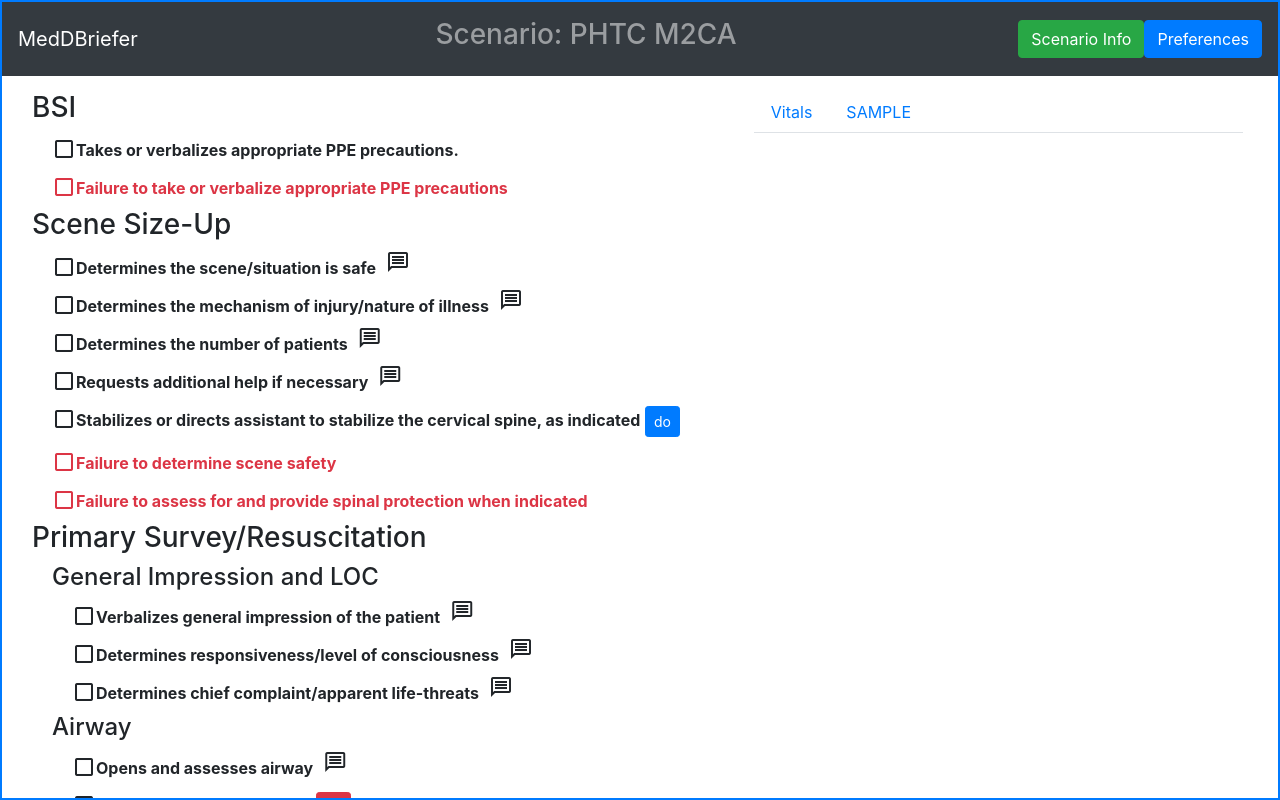
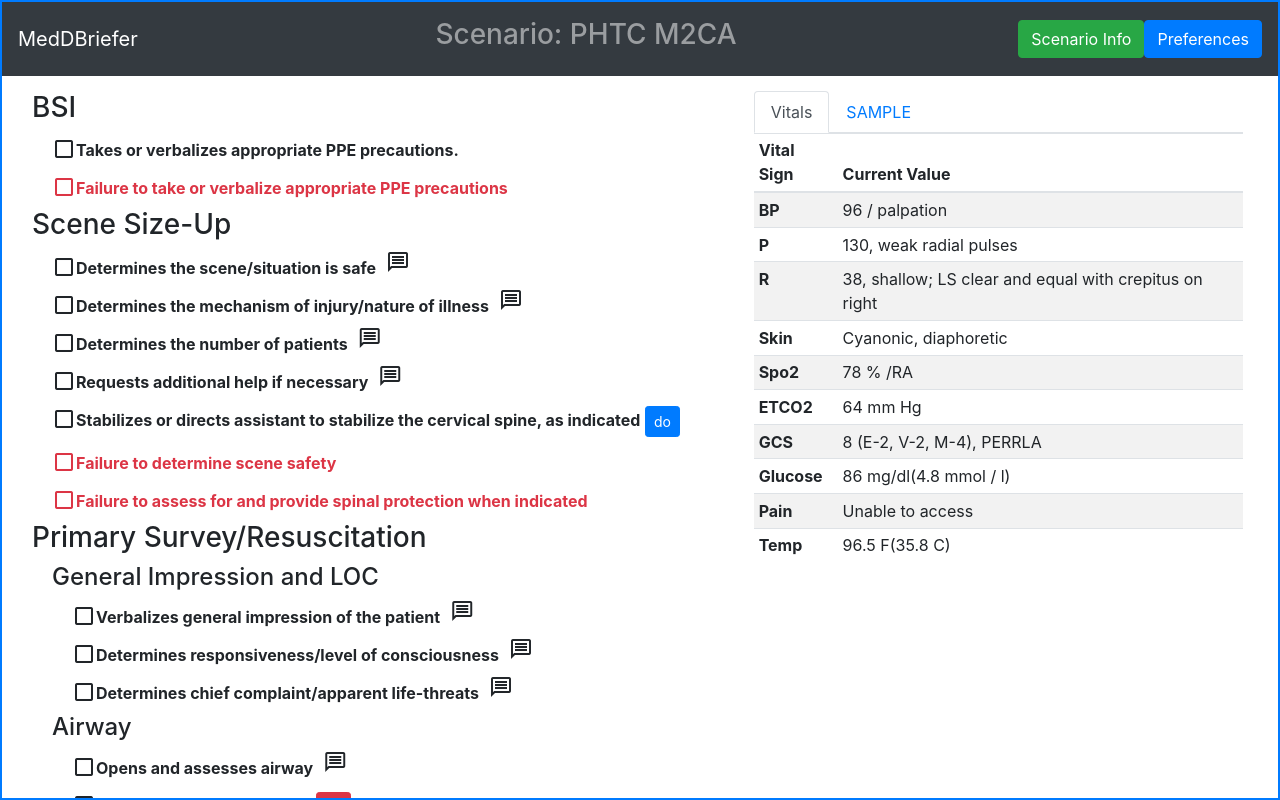
Before and after one commit to MedDBriefer/mockup, a React (Create React App) app: page /#/ in a window 1280 px wide. Built offline with nearby package versions, Linux system fonts and the light colour scheme.

Commit message:
disabled the ability of the Assessment Findings tab to be enabled (and not displayed) if prefs state that assessment findings are supposed to be displayed  inline

```diff
--- a/src/components/RaterInfo.js
+++ b/src/components/RaterInfo.js
@@ -1,5 +1,5 @@
 
-import React,{ useState, useContext } from "react"
+import React,{ useState, useContext, useEffect } from "react"
 
 import {
     Nav,
@@ -15,26 +15,30 @@ import { usePrefs } from "../contexts/PreferencesContext"
 import { ScenarioContext } from "../contexts/ScenarioContext"
 
 import CallOutText from "./CallOutText"
-
-
-
 import RevealTable from "./RevealTable"
 
 export default function RaterInfo({defaultTab = "callouts"}) {
     const {dispAssessmentFindingsInline} = usePrefs()
     const {scenario, currentVitals, vitalsRecomputed} = useContext(ScenarioContext)
     const [activeTab, setActiveTab] = useState(defaultTab)
-    const toggle = (tab) => {
+    const activateTab = (tab) => {
         if (activeTab !== tab) setActiveTab(tab)
     }
+    const isActiveTab = (tab) => tab === activeTab
 
-    // conditionally compute callouts array only if they are supposed to be
-    // displayed within this pane
-    let callouts = []
-    if (!dispAssessmentFindingsInline) {
-        // here you'd be passing actual Callout/CalloutText (whatever you call it)
-        // components as the value instead of merely step.callout
-        callouts = scenario.assessmentSteps.map(step => {
+    useEffect(
+        () => {
+            console.log(activeTab)
+            // disable the callouts tab ability to be active if assessment findings
+            // are supposed to be displayed inline
+            if (activeTab === "callouts" && dispAssessmentFindingsInline) {
+                setActiveTab("vitals")
+            }
+        }, [activeTab]
+    )
+
+    const getAssessmentFindingsTabPane = () => {
+        const callouts = scenario.assessmentSteps.map(step => {
             return {
                 id: step.id,
                 label: step.calloutLabel,
@@ -46,14 +50,36 @@ export default function RaterInfo({defaultTab = "callouts"}) {
                 ]
             }
         })
+        return (
+            <TabPane tabId = "callouts" >
+                <RevealTable
+                    title="Assessment Findings"
+                    headings={["Asssesment", "Finding"]}
+                    rows={callouts}
+                />
+            </TabPane >
+        )
     }
 
+    const getSampleTabPane = () => {
+        const sample = Object.entries(scenario.SAMPLE).map(rec => {
+            return { label: rec[0], value: [rec[1]] }
+        })
+        return (
+            <TabPane tabId = "sample" >
+                <RevealTable
+                    title="SAMPLE"
+                    headings={["Type", "Value"]}
+                    rows={sample}
+                />
+            </TabPane >
+        )
+    }
 
-    const sample = Object.entries(scenario.SAMPLE).map(rec => {
-        return {label: rec[0], value: [rec[1]]}
-    })
-
-
+    const getVitalsTabPane = () => {
+        // vitals tab will display either 2 or 3 columns, depending on
+        // whether vitals have been recomputed, and thus we need to display
+        // both the initial and current value
         const vitalsHeaders =
             vitalsRecomputed
             ? ["Vital Sign", "Initial Value", "Current Value"]
@@ -72,13 +98,24 @@ export default function RaterInfo({defaultTab = "callouts"}) {
         })
 
         return (
+            <TabPane tabId = "vitals" >
+                <RevealTable
+                    title="Vitals"
+                    headings={vitalsHeaders}
+                    rows={vitals}
+                />
+            </TabPane >
+        )
+    }
+
+    return (
         <>
             <Nav tabs>
                 {!dispAssessmentFindingsInline &&
                     <NavItem>
                         <NavLink
-                            className={classnames({ active: activeTab === 'callouts' })}
-                            onClick={() => toggle('callouts')}
+                            className={classnames({ active: isActiveTab('callouts') })}
+                            onClick={() => activateTab('callouts')}
                         >
                             Assessment Findings
                         </NavLink>
@@ -86,45 +123,25 @@ export default function RaterInfo({defaultTab = "callouts"}) {
                 }
                 <NavItem>
                     <NavLink
-                        className={classnames({ active: activeTab === 'vitals' })}
-                        onClick={() => toggle('vitals')}
+                        className={classnames({ active: isActiveTab('vitals') })}
+                        onClick={() => activateTab('vitals')}
                     >
                         Vitals
                     </NavLink>
                 </NavItem>
                 <NavItem>
                     <NavLink
-                        className={classnames({ active: activeTab === 'sample' })}
-                        onClick={() => toggle('sample')}
+                        className={classnames({ active: isActiveTab('sample') })}
+                        onClick={() => activateTab('sample')}
                     >
                         SAMPLE
                     </NavLink>
                 </NavItem>
             </Nav>
             <TabContent activeTab={activeTab}>
-                {!dispAssessmentFindingsInline &&
-                    <TabPane tabId="callouts">
-                        <RevealTable
-                            title="Assessment Findings"
-                            headings={["Asssesment", "Finding"]}
-                            rows={callouts}
-                        />
-                    </TabPane>
-                }
-                <TabPane tabId="vitals">
-                    <RevealTable
-                        title="Vitals"
-                        headings={vitalsHeaders}
-                        rows={vitals}
-                    />
-                </TabPane>
-                <TabPane tabId="sample">
-                    <RevealTable
-                        title="SAMPLE"
-                        headings={["Type", "Value"]}
-                        rows={sample}
-                    />
-                </TabPane>
+                {!dispAssessmentFindingsInline && getAssessmentFindingsTabPane() }
+                { getVitalsTabPane() }
+                { getSampleTabPane() }
             </TabContent>
         </>
     );
```
Lines whose indentation alone changed are shown as unchanged.
